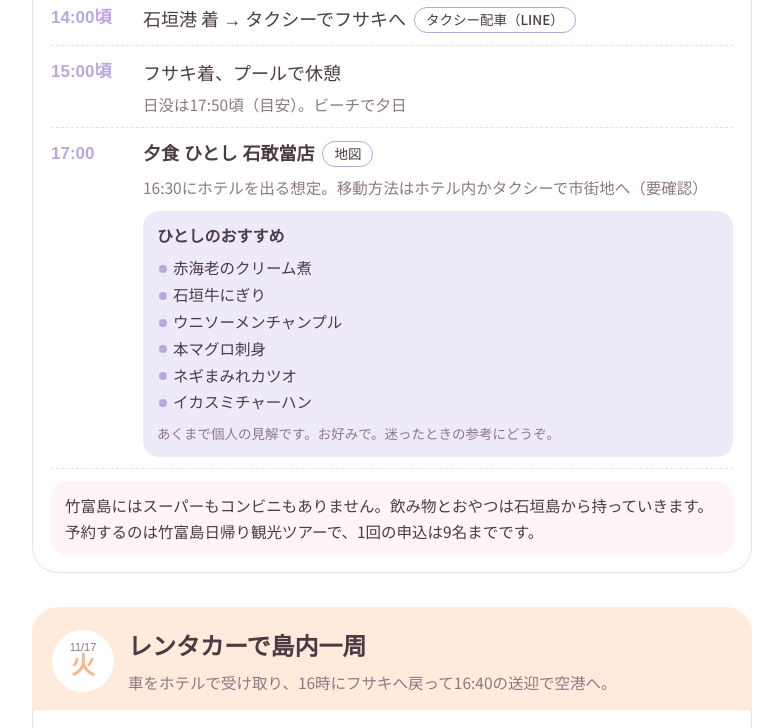
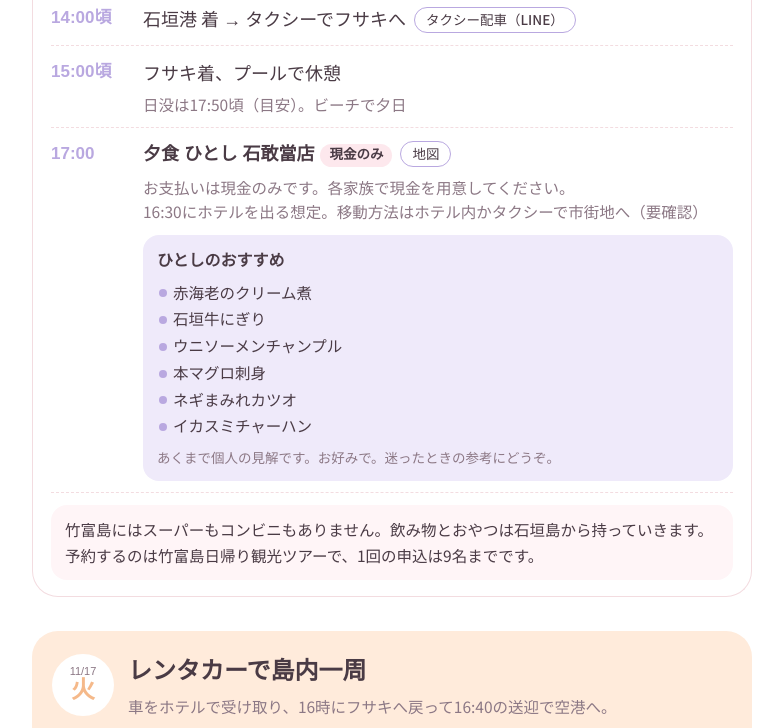
Before and after one commit to enacre-hiro/ishigaki-shiori, a plain HTML site: page index.html in a window 1280 px wide. Shown: the part 3859-4587 px from the top of the page, without its empty margins (248-1031 px from the left). Drawn offline with Linux system fonts and the light colour scheme; a web font is replaced by a local one.

Commit message:
ひとしは現金のみの案内を追加
Co-Authored-By: Claude Sonnet 5.5 <noreply@anthropic.com>
Claude-Session: https://claude.ai/code/session_01GwVpcLK3cVi5jz42xxBcFW

```diff
--- a/index.html
+++ b/index.html
@@ -61,6 +61,7 @@ h1,h2,h3{font-family:var(--f-disp);margin:0;text-wrap:balance}
 .ttl{font-weight:500;min-width:0}
 .memo{font-size:15.5px;color:var(--muted);line-height:1.55;margin-top:1px}
 .ev.hi .ttl{font-family:var(--f-disp);font-weight:700}
+.chip.cash{background:var(--pink-s);font-weight:700}
 .chip{display:inline-block;margin-left:6px;padding:0 9px;border-radius:99px;font-size:13.5px;background:var(--sun-s);color:var(--ink);vertical-align:1px}
 .tip{margin:12px 0 2px;padding:12px 14px;border-radius:16px;background:var(--soft);font-size:15.5px;line-height:1.65}
 .dayplain{padding:6px 0 2px;font-size:14px}
@@ -163,7 +164,7 @@ h1,h2,h3{font-family:var(--f-disp);margin:0;text-wrap:balance}
     <div class="ev"><div class="t">13:45頃</div><div class="ttl">フェリーで石垣島へ<span class="chip">要確認</span><span class="links"><a class="map" href="https://www.google.com/search?q=%E7%AB%B9%E5%AF%8C%E5%B3%B6%20%E7%9F%B3%E5%9E%A3%E6%B8%AF%20%E3%83%95%E3%82%A7%E3%83%AA%E3%83%BC%20%E6%99%82%E5%88%BB%E8%A1%A8" target="_blank" rel="noopener">時刻表を探す</a></span></div><div></div><div class="memo">帰りの便は選べるプラン。時刻は要確認</div></div>
     <div class="ev"><div class="t">14:00頃</div><div class="ttl">石垣港 着 → タクシーでフサキへ<span class="links"><a class="map" href="https://lin.ee/gVADPOz" target="_blank" rel="noopener">タクシー配車（LINE）</a></span></div></div>
     <div class="ev"><div class="t">15:00頃</div><div class="ttl">フサキ着、プールで休憩</div><div></div><div class="memo">日没は17:50頃（目安）。ビーチで夕日</div></div>
-    <div class="ev hi"><div class="t">17:00</div><div class="ttl">夕食 ひとし 石敢當店<span class="links"><a class="map" href="https://maps.app.goo.gl/aagp9K6jWadzcS9V8" target="_blank" rel="noopener">地図</a></span></div><div></div><div class="memo">16:30にホテルを出る想定。移動方法はホテル内かタクシーで市街地へ（要確認）</div><div></div><div class="reco"><b>ひとしのおすすめ</b><ul><li>赤海老のクリーム煮</li><li>石垣牛にぎり</li><li>ウニソーメンチャンプル</li><li>本マグロ刺身</li><li>ネギまみれカツオ</li><li>イカスミチャーハン</li></ul><span>あくまで個人の見解です。お好みで。迷ったときの参考にどうぞ。</span></div></div>
+    <div class="ev hi"><div class="t">17:00</div><div class="ttl">夕食 ひとし 石敢當店<span class="chip cash">現金のみ</span><span class="links"><a class="map" href="https://maps.app.goo.gl/aagp9K6jWadzcS9V8" target="_blank" rel="noopener">地図</a></span></div><div></div><div class="memo">お支払いは現金のみです。各家族で現金を用意してください。<br>16:30にホテルを出る想定。移動方法はホテル内かタクシーで市街地へ（要確認）</div><div></div><div class="reco"><b>ひとしのおすすめ</b><ul><li>赤海老のクリーム煮</li><li>石垣牛にぎり</li><li>ウニソーメンチャンプル</li><li>本マグロ刺身</li><li>ネギまみれカツオ</li><li>イカスミチャーハン</li></ul><span>あくまで個人の見解です。お好みで。迷ったときの参考にどうぞ。</span></div></div>
     <div class="tip">竹富島にはスーパーもコンビニもありません。飲み物とおやつは石垣島から持っていきます。予約するのは竹富島日帰り観光ツアーで、1回の申込は9名までです。</div>
   </div>
 </section>
@@ -236,6 +237,7 @@ h1,h2,h3{font-family:var(--f-disp);margin:0;text-wrap:balance}
   <h2>持ち物メモ</h2>
   <ul>
     <li>帽子、日焼け止め、雨具</li>
+    <li>現金（16日のひとしは現金のみ。各家族で用意）</li>
     <li>飲み物とおやつ（竹富島とレンタカー用）</li>
     <li>チャイルドシートは3台分を用意</li>
   </ul>
```
